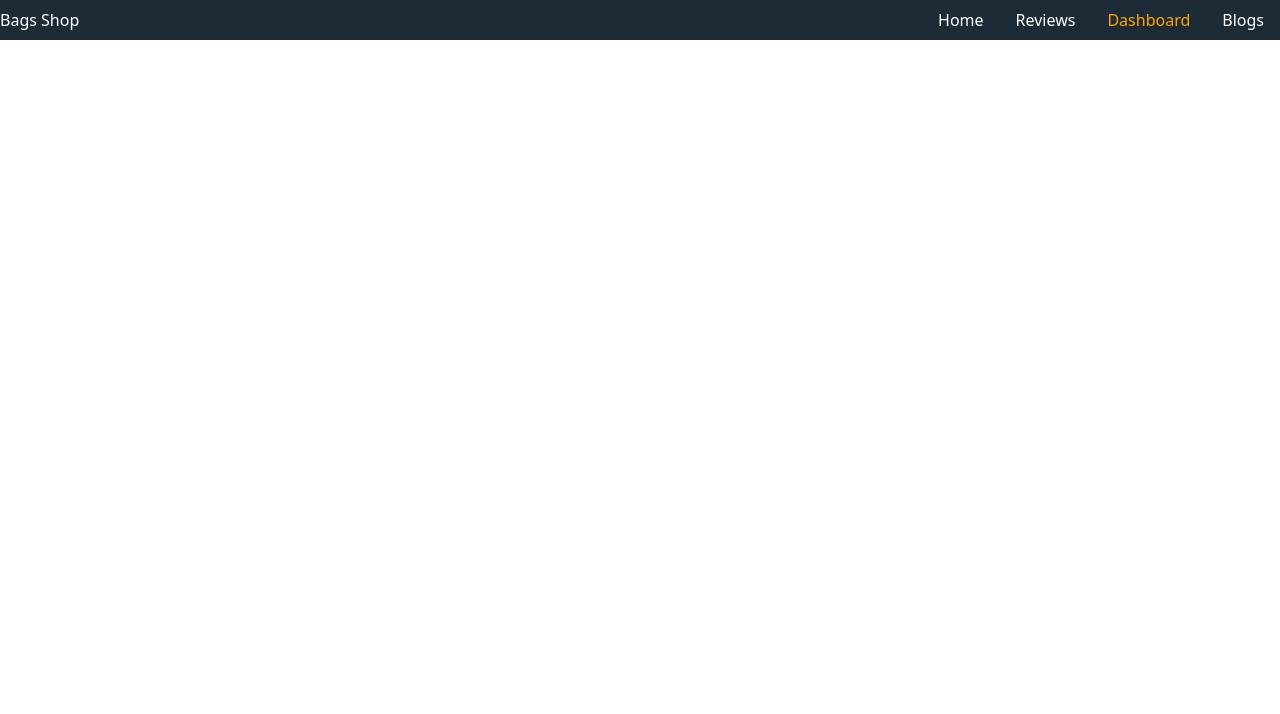
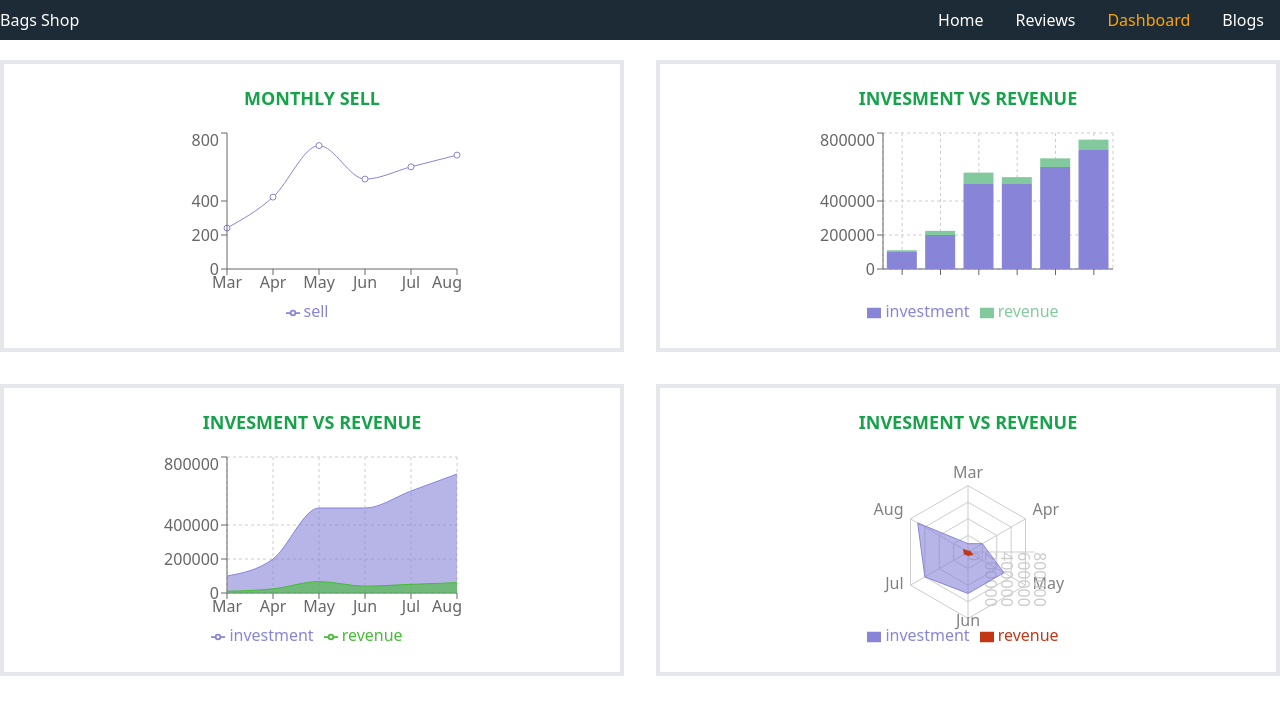
Before and after one commit to Minhaj-Rabby/-product-analysis-website-Minhaj-Rabby, a React (Create React App) app: page /dashboard in a window 1280 px wide. Shown: the top 714 px of the page. Built offline with nearby package versions, Linux system fonts and the light colour scheme; what tw-elements would draw is missing.

Commit message:
Chart added in Dashboard

```diff
--- a/src/components/Dashboard/Dashboard.js
+++ b/src/components/Dashboard/Dashboard.js
@@ -1,9 +1,101 @@
-import React from 'react';
+import React, { useContext } from "react";
+import { Area, AreaChart, Bar, BarChart, CartesianGrid, Legend, Line, LineChart, PolarAngleAxis, PolarGrid, PolarRadiusAxis, Radar, RadarChart, Tooltip, XAxis, YAxis } from "recharts";
+import { DataContext } from "../../Global/DataContext";
 
 const Dashboard = () => {
+	const { data } = useContext(DataContext);
 	return (
-		<div>
+		<div className="my-5 pt-10 container mx-auto grid grid-cols-1 md:grid-cols-2 justify-center items-center gap-8">
+			<div className="flex flex-col justify-center items-center border-4 py-5">
+				<span className="text-green-600 uppercase text-lg font-bold mb-4">
+					Monthly Sell
+				</span>
 
+				<LineChart width={300} height={200} data={data}>
+					<Line
+						type="monotone"
+						dataKey={"sell"}
+						stroke="#8884d8"
+						activeDot={{ r: 8 }}
+					></Line>
+					<XAxis dataKey={"month"} />
+					<YAxis/>
+					<Legend />
+					<Tooltip></Tooltip>
+				</LineChart>
+			</div>
+
+			<div className="flex flex-col justify-center items-center border-4 py-5">
+				<span className="text-green-600 uppercase text-lg font-bold mb-4">
+					Invesment vs Revenue
+				</span>
+				<BarChart width={300} height={200} data={data}>
+					<CartesianGrid strokeDasharray="3 3" />
+					<XAxis dataKey="data" />
+					<YAxis />
+					<Tooltip />
+					<Legend />
+					<Bar dataKey="investment" stackId="a" fill="#8884d8" />
+					<Bar dataKey="revenue" stackId="a" fill="#82ca9d" />
+				</BarChart>
+			</div>
+			<div className="flex flex-col justify-center items-center border-4 py-5">
+				<span className="text-green-600 uppercase text-lg font-bold mb-4">
+					Invesment vs Revenue
+				</span>
+
+				<AreaChart width={300} height={200} data={data}>
+					<CartesianGrid strokeDasharray="3 3" />
+					<XAxis dataKey="month" />
+					<YAxis />
+					<Tooltip />
+					<Legend />
+					<Area
+						type="monotone"
+						dataKey="investment"
+						stroke="#8884d8"
+						fill="#8884d8"
+					/>
+					<Area
+						type="monotone"
+						dataKey="revenue"
+						stroke="#44bd32"
+						fill="#44bd32"
+					/>
+				</AreaChart>
+			</div>
+			<div className="flex flex-col justify-center items-center border-4 py-5">
+				<span className="text-green-600 uppercase text-lg font-bold mb-4">
+					Invesment vs Revenue
+				</span>
+
+				<RadarChart
+					width={300}
+					height={200}
+					cx="50%"
+					cy="50%"
+					outerRadius="80%"
+					data={data}
+				>
+					<PolarGrid />
+					<PolarAngleAxis dataKey="month" />
+					<PolarRadiusAxis />
+					<Tooltip />
+					<Legend />
+					<Radar
+						dataKey="investment"
+						stroke="#8884d8"
+						fill="#8884d8"
+						fillOpacity={0.6}
+					/>
+					<Radar
+						dataKey="revenue"
+						stroke="#c23616"
+						fill="#c23616"
+						fillOpacity={1}
+					/>
+				</RadarChart>
+			</div>
 		</div>
 	);
 };
```
